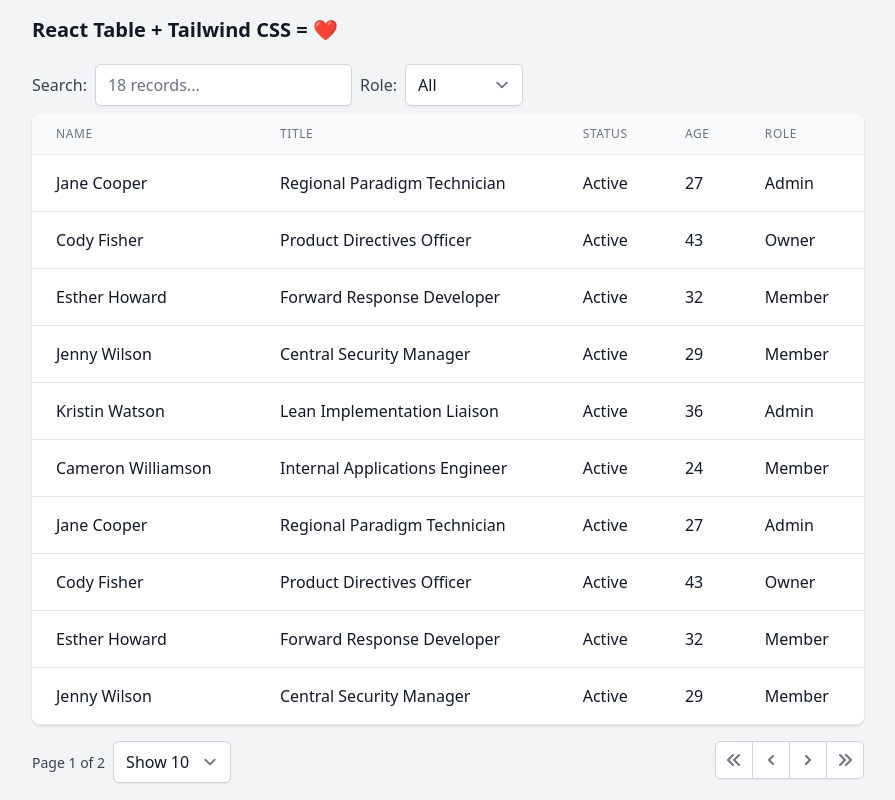
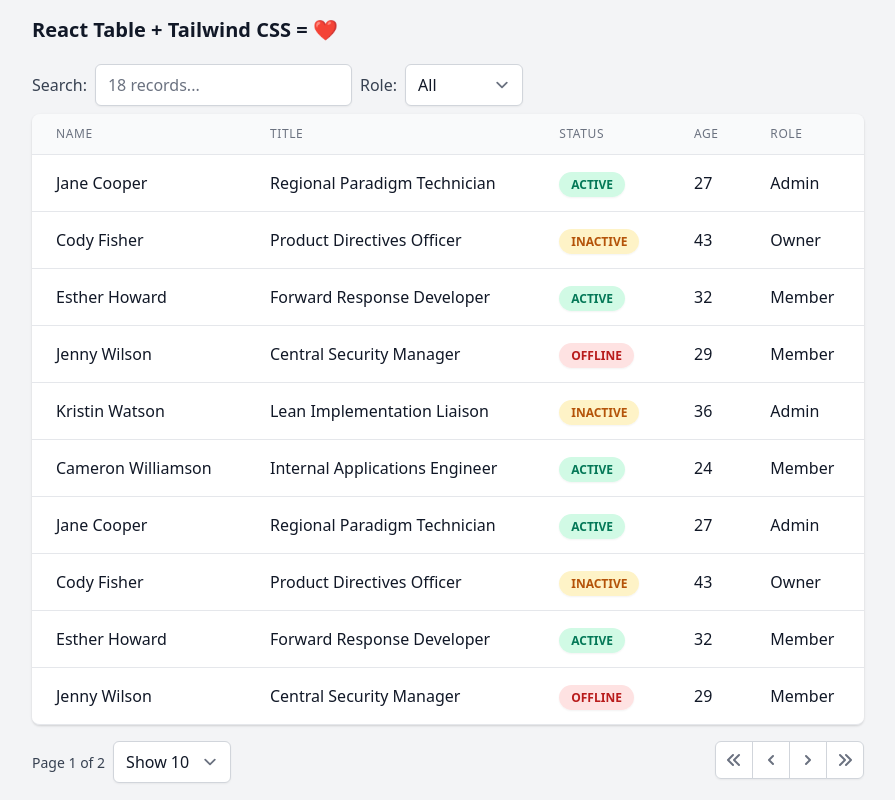
Before and after one commit to dhelarius/picknsend-web, a React (Vite) app: page / in a window 1280 px wide. Shown: the whole page, without its empty margins (192-1087 px from the left). Built offline with nearby package versions, Linux system fonts and the light colour scheme.

Commit message:
8_add_custom_cell

```diff
--- a/src/App.jsx
+++ b/src/App.jsx
@@ -1,6 +1,6 @@
 import React, { useState } from 'react';
 import './App.css'
-import Table, { SelectColumnFilter } from './components/Table';
+import Table, { SelectColumnFilter, StatusPill } from './components/Table';
 import { staticData } from './config/staticValues'
 
 function App() {
@@ -16,7 +16,8 @@ function App() {
       },
       {
         Header: "Status",
-        accessor: "status"
+        accessor: "status",
+        Cell: StatusPill
       },
       {
         Header: "Age",
--- a/src/components/Table.jsx
+++ b/src/components/Table.jsx
@@ -5,6 +5,7 @@ import { useTable, useGlobalFilter, useAsyncDebounce, useFilters, useSortBy, use
 import { ChevronDoubleLeftIcon, ChevronDoubleRightIcon, ChevronLeftIcon, ChevronRightIcon } from "@heroicons/react/solid";
 import { Button, PageButton } from "./Button";
 import { render } from "react-dom";
+import { classNames } from "../shared/utils";
 
 // Define a default UI for filtering
 const GlobalFilter = ({
@@ -70,6 +71,23 @@ const SelectColumnFilter = ({
                 ))}
             </select>
         </label>
+    );
+}
+
+const StatusPill = ({ value }) => {
+    const status = value ? value.toLowerCase() : "unknown";
+
+    return (
+        <span
+            className={classNames(
+                "px-3 py-1 uppercase leading-wide font-bold text-xs rounded-full shadow-sm",
+                status.startsWith("active") ? "bg-green-100 text-green-700" : null,
+                status.startsWith("inactive") ? "bg-yellow-100 text-yellow-700" : null,
+                status.startsWith("offline") ? "bg-red-100 text-red-700" : null
+            )}
+        >
+            {status}
+        </span>
     );
 }
 
@@ -250,6 +268,6 @@ const Table = ({ columns, data }) => {
   );
 }
 
-export { SelectColumnFilter }
+export { SelectColumnFilter, StatusPill }
 
 export default Table
--- a/src/config/staticValues.js
+++ b/src/config/staticValues.js
@@ -16,7 +16,7 @@ const staticData = () => {
     email: "cody.fisher@example.com",
     title: "Product Directives Officer",
     department: "Intranet",
-    status: "Active",
+    status: "Inactive",
     role: "Owner",
     imgUrl:
       "https://images.unsplash.com/photo-1570295999919-56ceb5ecca61?ixlib=rb-1.2.1&ixid=eyJhcHBfaWQiOjEyMDd9&auto=format&fit=facearea&facepad=4&w=256&h=256&q=60",
@@ -38,7 +38,7 @@ const staticData = () => {
     email: "jenny.wilson@example.com",
     title: "Central Security Manager",
     department: "Program",
-    status: "Active",
+    status: "Offline",
     role: "Member",
     imgUrl:
       "https://images.unsplash.com/photo-1498551172505-8ee7ad69f235?ixlib=rb-1.2.1&ixid=eyJhcHBfaWQiOjEyMDd9&auto=format&fit=facearea&facepad=4&w=256&h=256&q=60",
@@ -49,7 +49,7 @@ const staticData = () => {
     email: "kristin.watson@example.com",
     title: "Lean Implementation Liaison",
     department: "Mobility",
-    status: "Active",
+    status: "Inactive",
     role: "Admin",
     imgUrl:
       "https://images.unsplash.com/photo-1532417344469-368f9ae6d187?ixlib=rb-1.2.1&ixid=eyJhcHBfaWQiOjEyMDd9&auto=format&fit=facearea&facepad=4&w=256&h=256&q=60",
```
